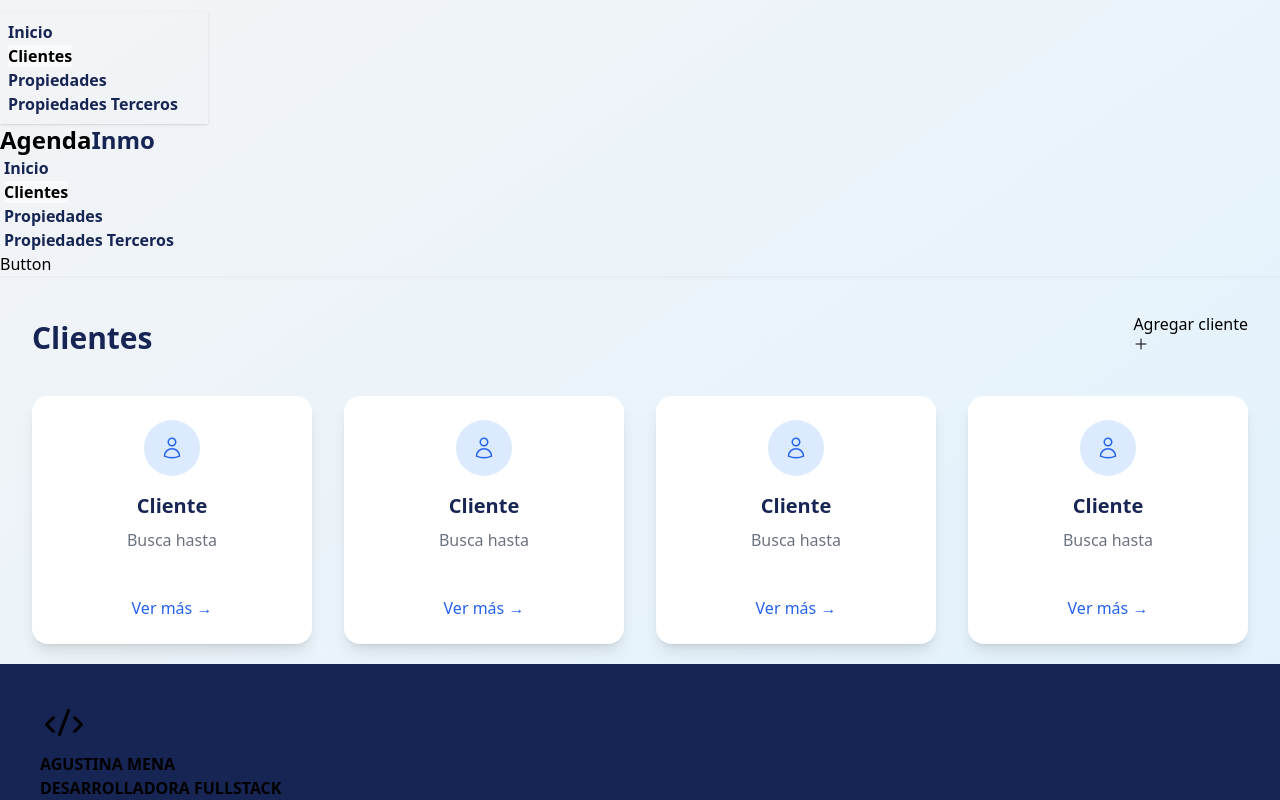
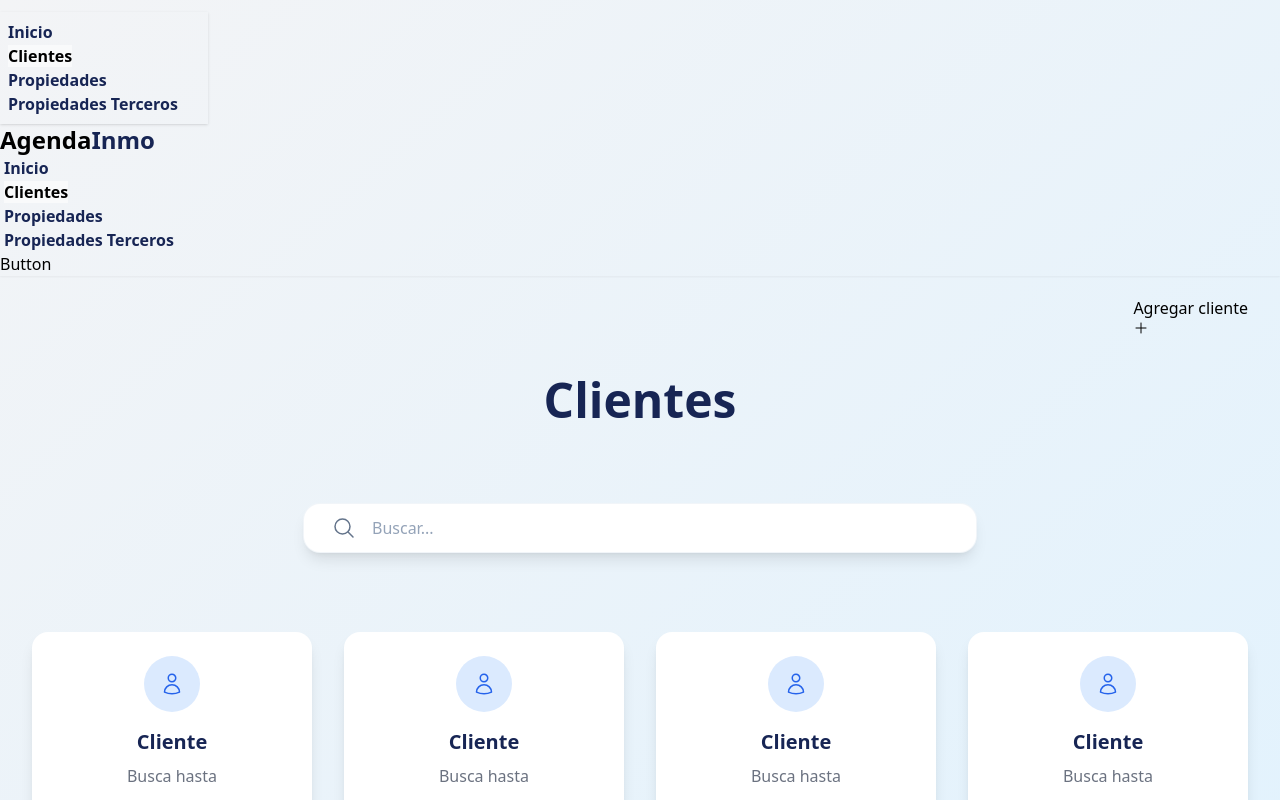
Before and after one commit to Agusme/agenda-inmobiliarias, a React (Vite) app: page /clientes in a window 1280 px wide. Shown: the top 800 px of the page. Built offline with nearby package versions, Linux system fonts and the light colour scheme.

Commit message:
style: cambios de estilo en titulo, boton agregar y barra de buscar

```diff
--- a/src/components/UI/ButtonAgregar.tsx
+++ b/src/components/UI/ButtonAgregar.tsx
@@ -8,9 +8,11 @@ type ButtonProps ={
 }
 export default function ButtonAgregar({titleButton, icon, footer}: ButtonProps) {
   return (
-    <button className='btn btn-primary mb-7 ' >
+    <div className="flex justify-end">
+    <button className='btn btn-primary btn-sm md:btn-md' >
         {titleButton}{icon}
       {footer && <div className="mt-4 text-center pt-3">{footer}</div>}
     </button>
+    </div>
   )
 }
--- /dev/null
+++ b/src/components/UI/SearchBar.tsx
@@ -0,0 +1,20 @@
+import { MagnifyingGlassIcon } from "@heroicons/react/24/outline";
+
+export default function SearchBar() {
+  return (
+    <div className="flex justify-center items-center py-10 md:py-20 ">
+      <div className="w-full max-w-2xl">
+        <div className="flex items-center px-3 bg-white shadow-lg rounded-2xl overflow-hidden ring-1 ring-slate-100">
+          <div className="pl-4">
+            <MagnifyingGlassIcon className="w-6 h-6 text-slate-500" />
+          </div>
+          <input
+            type="text"
+            placeholder="Buscar..."
+            className="flex-1 px-4 py-3 text-slate-700 placeholder:text-slate-400 focus:outline-none bg-transparent"
+          />
+        </div>
+      </div>
+    </div>
+  );
+}
--- a/src/components/UI/TitlePages.tsx
+++ b/src/components/UI/TitlePages.tsx
@@ -6,7 +6,7 @@ type titleProps = {
 export default function TitlePages({ titlePages }: titleProps) {
     return (
         <div>
-            <h1 className="text-xl md:text-3xl font-extrabold text-blue-950 mb-4">
+            <h1 className="text-xl md:text-5xl text-center font-extrabold text-blue-950 mt-10">
                 {titlePages}      </h1>
         </div>
     )
--- a/src/pages/Clients.tsx
+++ b/src/pages/Clients.tsx
@@ -2,17 +2,17 @@ import { PlusIcon, UserIcon } from "@heroicons/react/24/outline"
 import Card from "../components/UI/Card"
 import TitlePages from "../components/UI/TitlePages"
 import ButtonAgregar from "../components/UI/ButtonAgregar"
+import SearchBar from "../components/UI/SearchBar"
 
 export default function Clients() {
   return (
-    <div className="w-full ">
-     <div className="grid my-4 md:flex md:items-center md:justify-between">
-  <TitlePages titlePages="Clientes" />
+    <div >
   <ButtonAgregar
     titleButton="Agregar cliente"
     icon={<PlusIcon className="h-4 w-4" />}
   />
-</div>
+  <TitlePages titlePages="Clientes" />
+<SearchBar/>
       <div className="grid grid-cols-1 md:grid-cols-4  gap-8 ">
         <Card title="Cliente" description="Busca hasta" icon={<div className="bg-blue-100 p-4 rounded-full text-blue-600">
           <UserIcon className="h-6 w-6" />
--- a/src/pages/Properties.tsx
+++ b/src/pages/Properties.tsx
@@ -2,14 +2,15 @@ import { HomeIcon, PlusIcon } from "@heroicons/react/24/outline";
 import ButtonAgregar from "../components/UI/ButtonAgregar";
 import TitlePages from "../components/UI/TitlePages";
 import Card from "../components/UI/Card";
+import SearchBar from "../components/UI/SearchBar";
 
 export default function Properties() {
   return (
     <div >
-  <div className="grid my-4 md:flex md:items-center md:justify-between">
+        <ButtonAgregar titleButton="Agregar propiedad" icon={<PlusIcon className="h-4 w-4" />}  />
         <TitlePages titlePages="Propiedades" />
-        <ButtonAgregar titleButton="Agregar propiedad" icon={<PlusIcon className="h-4 w-4" />}  />
-      </div>
+      <SearchBar/>
+
       <div className="grid grid-cols-1 md:grid-cols-4  gap-8 ">
         <Card icon={<div className="p-4 rounded-full bg-green-100 text-green-600">
           <HomeIcon className="h-6 w-6" />
--- a/src/pages/ThirdParties.tsx
+++ b/src/pages/ThirdParties.tsx
@@ -2,15 +2,16 @@ import { BuildingOffice2Icon, PlusIcon } from "@heroicons/react/24/outline";
 import ButtonAgregar from "../components/UI/ButtonAgregar";
 import TitlePages from "../components/UI/TitlePages";
 import Card from "../components/UI/Card";
+import SearchBar from "../components/UI/SearchBar";
 
 export default function ThirdParties() {
   return (
     <div>
-  <div className="grid my-4 md:flex md:items-center md:justify-between">
-        <TitlePages titlePages="Propiedades Terceros" />
-        <ButtonAgregar  titleButton="Agregar Propiedad" icon={<PlusIcon className="h-4 w-4" />} />
-      </div>
-          <div className="grid grid-cols-1 md:grid-cols-4  gap-8 ">
+      <ButtonAgregar titleButton="Agregar Propiedad" icon={<PlusIcon className="h-4 w-4" />} />
+      <TitlePages titlePages="Propiedades Terceros" />
+      <SearchBar />
+
+      <div className="grid grid-cols-1 md:grid-cols-4  gap-8 ">
         <Card title="Inmobiliaria" description="ubicacion + precio" icon={<div className="bg-purple-100 p-4 rounded-full text-purple-600">
           <BuildingOffice2Icon className="h-6 w-6" />
         </div>} footer={<span className="text-purple-600 font-medium">Ver más →</span>}
```
